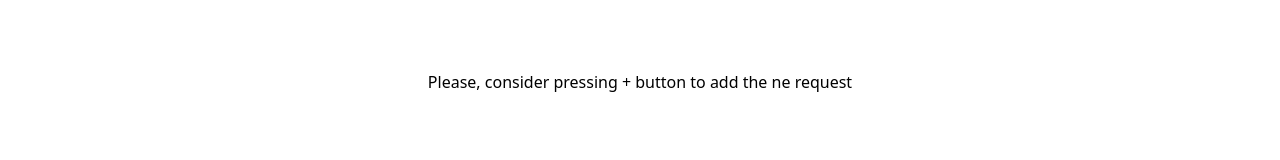
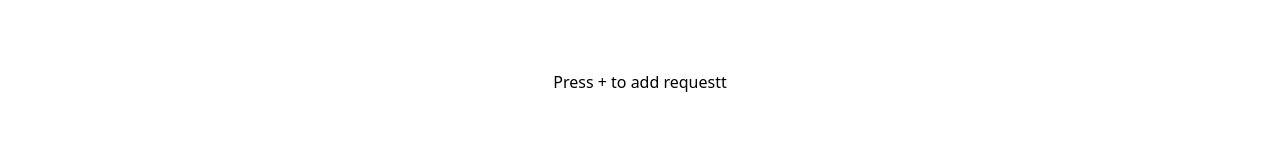
Before and after one commit to elmar8287/pwa-app, a React (Create React App) app: page / in a window 1280 px wide. Shown: the part 124-284 px from the top of the page. Built offline with nearby package versions, Linux system fonts and the light colour scheme; a web font is replaced by a local one.

Commit message:
Check the updates

```diff
--- a/src/components/Main/Main.js
+++ b/src/components/Main/Main.js
@@ -7,7 +7,7 @@ const Main = ({data}) => {
                     <h1>Add new request</h1>
                 </div>
                 :
-                <p className="">Please, consider pressing + button to add the ne request</p>
+                <p className="">Press + to add requestt</p>
             }
 
         </main>
```
